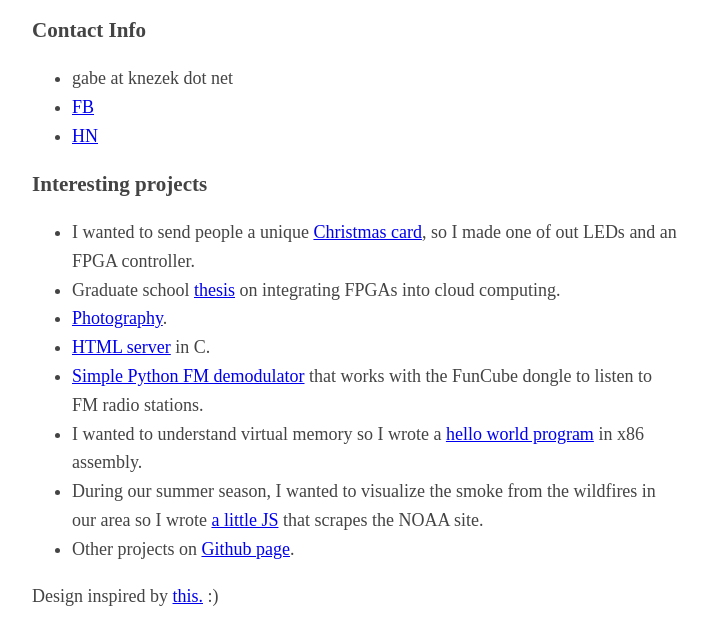
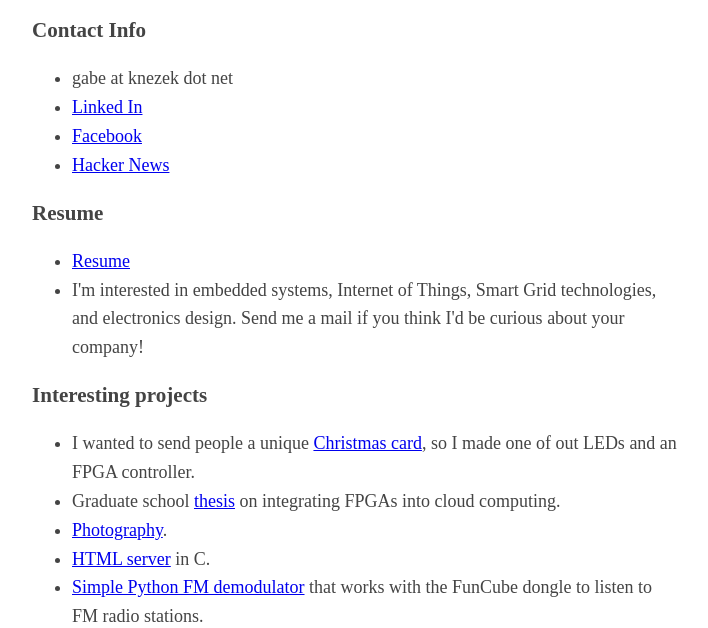
Before and after one commit to gabesk/gabesk.github.io, a plain HTML site: page index.html in a window 1280 px wide. Shown: the part 147-775 px from the top of the page, without its empty margins (283-991 px from the left). Drawn offline with Linux system fonts and the light colour scheme.

Commit message:
Add resume and other contact info.

```diff
--- a/index.html
+++ b/index.html
@@ -28,8 +28,16 @@
         <p>
             <ul>
                 <li>gabe at knezek dot net</li>
-                <li><a href="https://www.facebook.com/gabe.knezek">FB</a></li>
-                <li><a href="https://news.ycombinator.com/user?id=gabesk">HN</a></li>
+                <li><a href="https://www.linkedin.com/in/gabeknezek">Linked In</a></li>
+                <li><a href="https://www.facebook.com/gabe.knezek">Facebook</a></li>
+                <li><a href="https://news.ycombinator.com/user?id=gabesk">Hacker News</a></li>
+            </ul>
+        </p>
+        <h3>Resume</h3>
+        <p>
+            <ul>
+                <li><a href="Resume2019.pdf">Resume</a></li>
+                <li>I'm interested in embedded systems, Internet of Things, Smart Grid technologies, and electronics design. Send me a mail if you think I'd be curious about your company!</li>
             </ul>
         </p>
         <h3>Interesting projects</h3>
```
Also changed, not shown: 1 other file.
